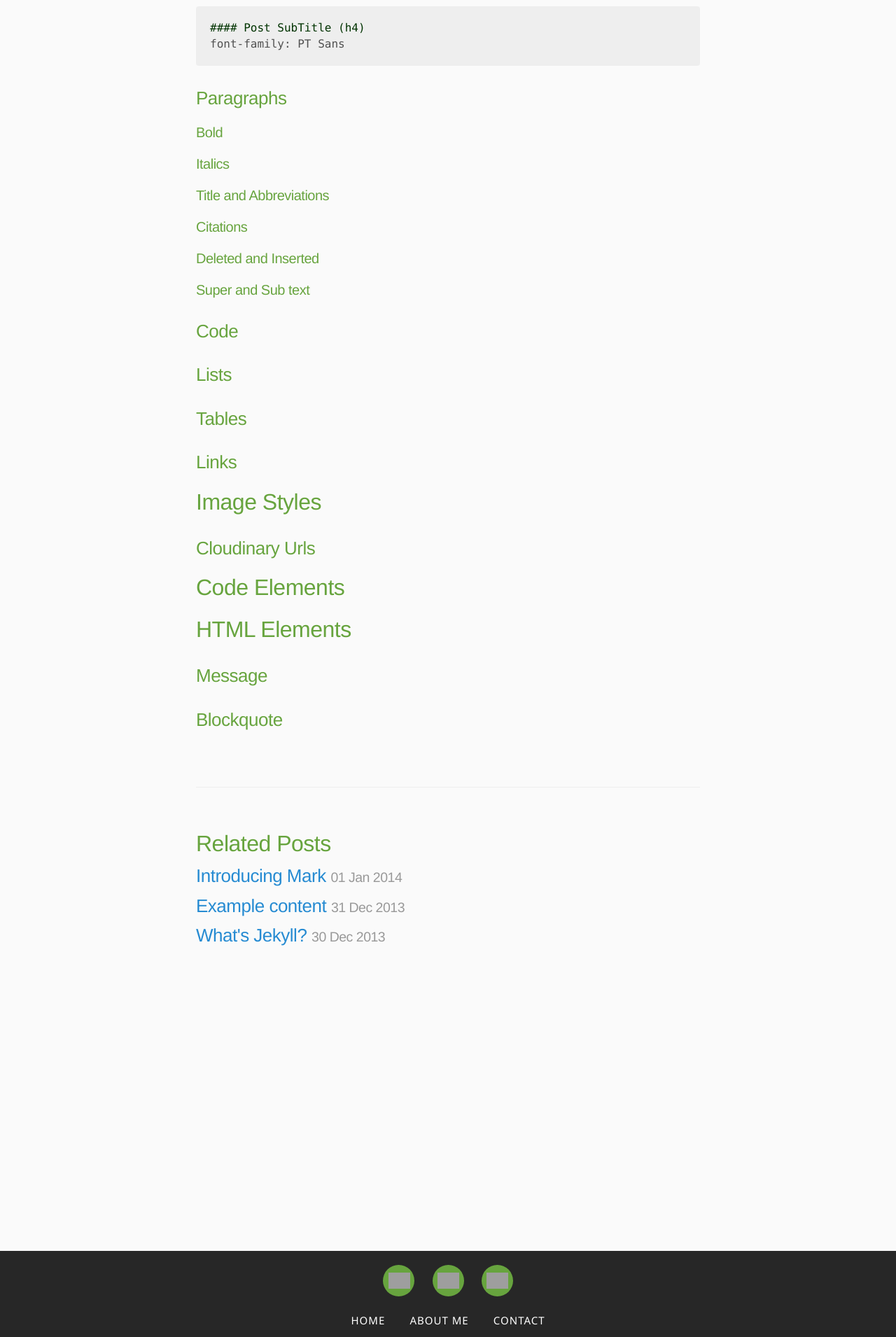
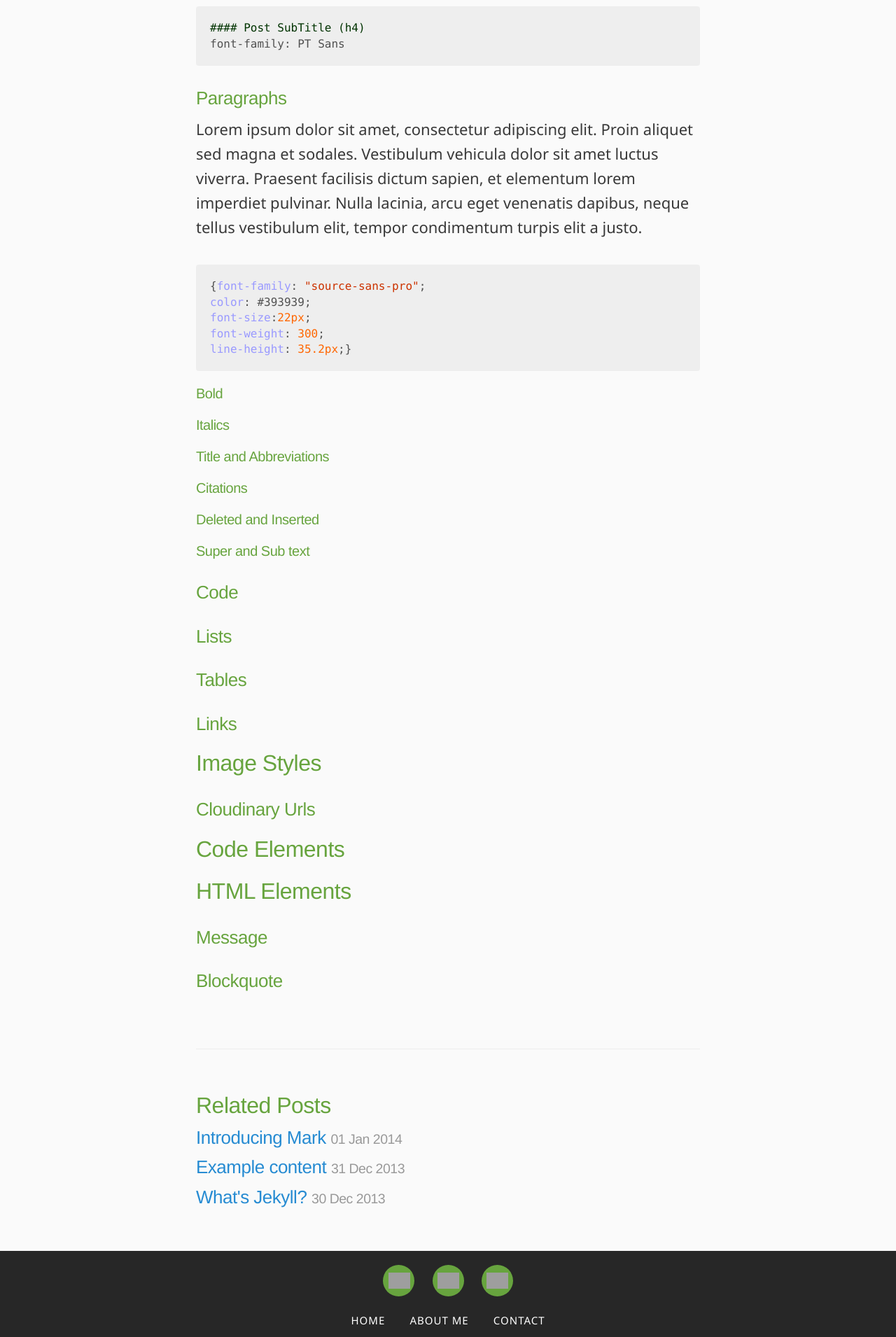
Before and after one commit to markthelefty/markthelefty.github.io, a Jekyll site: the page built from _posts/2018-07-30-theme-style-guide.markdown, in a window 1280 px wide. Shown: the part 1797-3707 px from the top of the page at 70% size. Built offline with Jekyll 4.4.1, drawn with Linux system fonts in a browser that asks for light colours; some web fonts are replaced; our own code applies the rules of GitHub Pages for plain Markdown files; grey boxes are pictures that could not be loaded.

Commit message:
Updated Theme Style Guide

````diff
--- a/_posts/2018-07-30-theme-style-guide.markdown
+++ b/_posts/2018-07-30-theme-style-guide.markdown
@@ -39,10 +39,15 @@ font-family: PT Sans
 #### Post SubTitle (h4)
 font-family: PT Sans
 ```
-
-
-
 ### Paragraphs
+Lorem ipsum dolor sit amet, consectetur adipiscing elit. Proin aliquet sed magna et sodales. Vestibulum vehicula dolor sit amet luctus viverra. Praesent facilisis dictum sapien, et elementum lorem imperdiet pulvinar. Nulla lacinia, arcu eget venenatis dapibus, neque tellus vestibulum elit, tempor condimentum turpis elit a justo.
+```css
+{font-family: "source-sans-pro";
+color: #393939;
+font-size:22px;
+font-weight: 300;
+line-height: 35.2px;}
+```
 
 #### Bold
 
````
